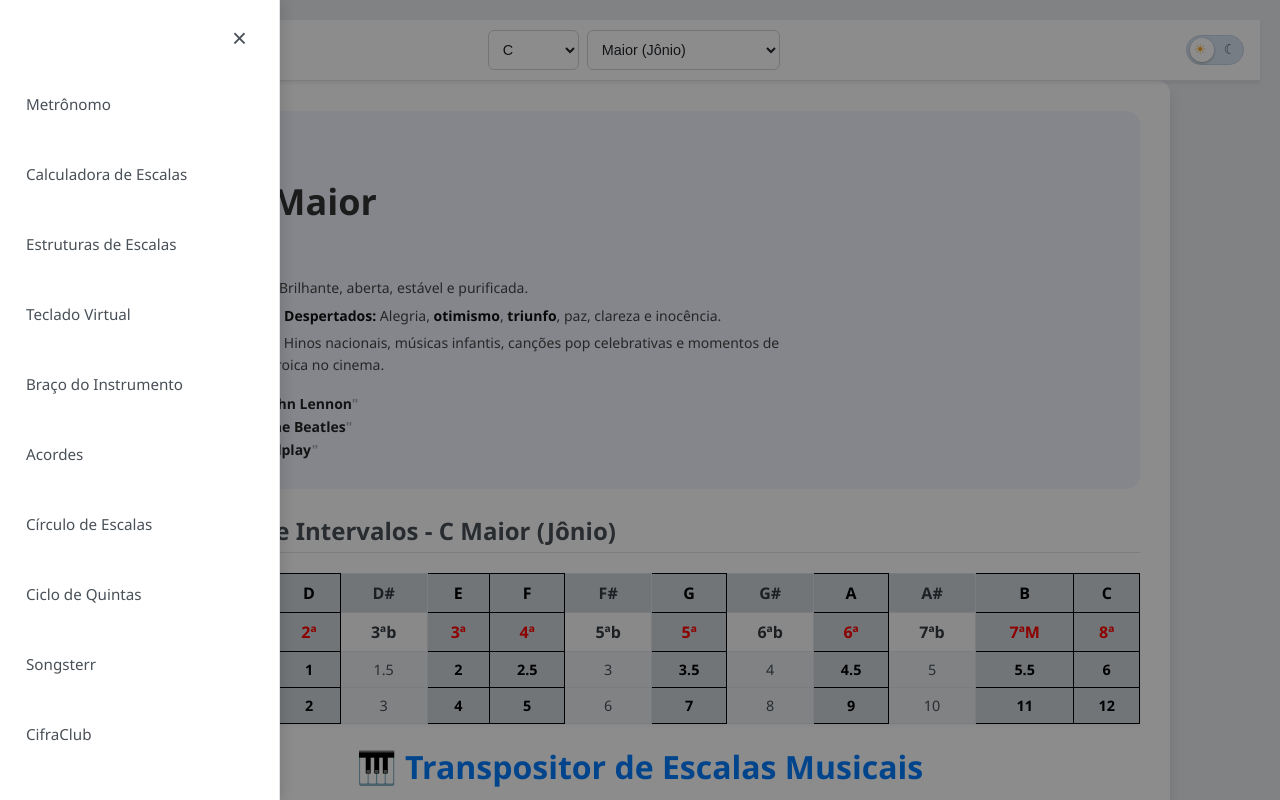
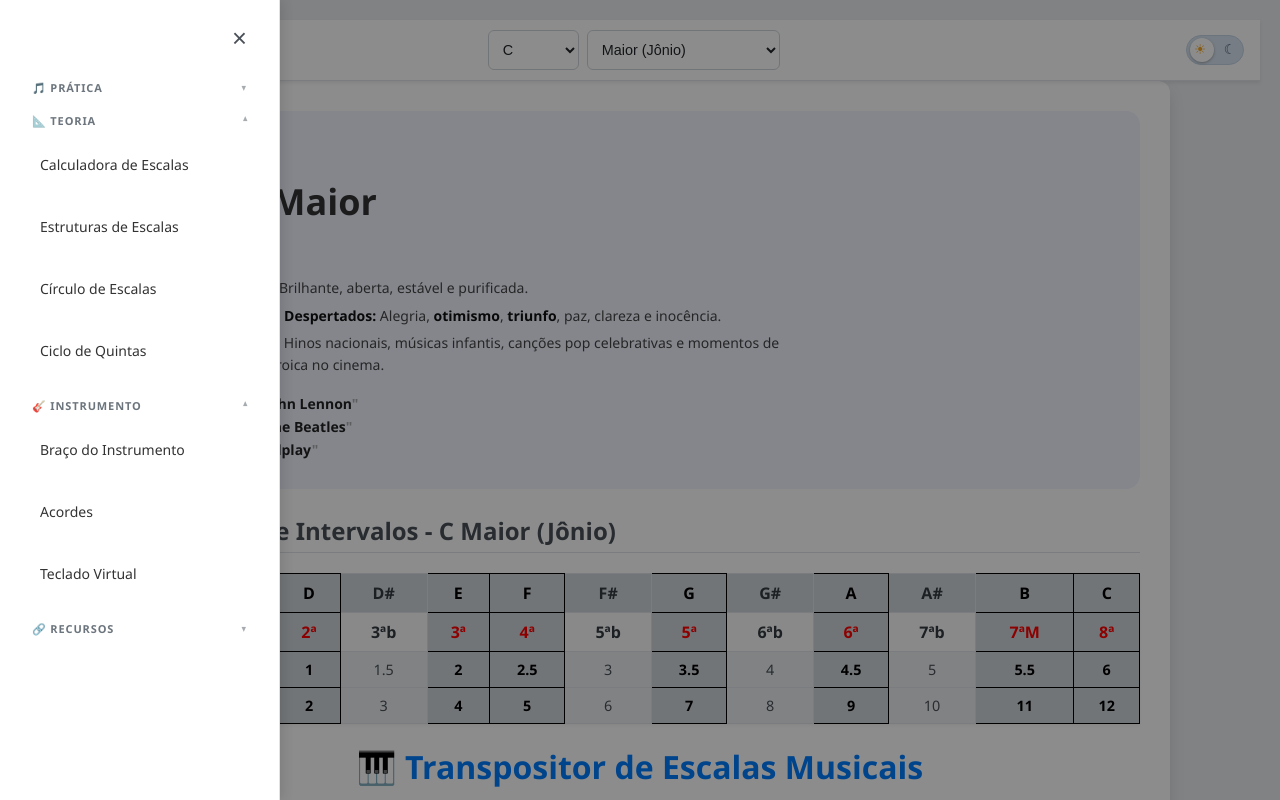
Before and after one commit to prbretas/musicpages, a website: page index.html in a window 1280 px wide. Both pictures are taken after a click on the button "Abrir menu de navegação". Shown: the top 800 px of the page. Drawn offline with Linux system fonts and the light colour scheme; no server answers; a web font is replaced by a local one.

Commit message:
feat: F-001 — sidebar com grupos colapsaveis por tema (Pratica, Teoria, Instrumento, Recursos)

```diff
--- a/index.html
+++ b/index.html
@@ -62,17 +62,54 @@
 
     <nav id="appSidebar" class="app-sidebar" aria-label="Navegação principal">
         <button class="sidebar-close" type="button" aria-label="Fechar menu">&times;</button>
+
         <ul class="sidebar-links">
+
+            <!-- Grupo: Prática -->
+            <li class="sidebar-group">
+                <details>
+                    <summary class="sidebar-group__title">🎵 Prática</summary>
+                    <ul class="sidebar-group__links">
                         <li><a href="#metronomeContainer" data-popup="metronome">Metrônomo</a></li>
+                    </ul>
+                </details>
+            </li>
+
+            <!-- Grupo: Teoria -->
+            <li class="sidebar-group">
+                <details open>
+                    <summary class="sidebar-group__title">📐 Teoria</summary>
+                    <ul class="sidebar-group__links">
                         <li><a href="#scaleCalcSection">Calculadora de Escalas</a></li>
                         <li><a href="#" data-popup="scale-structure">Estruturas de Escalas</a></li>
-            <li><a href="#tecladoVirtualContainer">Teclado Virtual</a></li>
+                        <li><a href="#scaleCircleContainer">Círculo de Escalas</a></li>
+                        <li><a href="#circleOfFifthsContainer">Ciclo de Quintas</a></li>
+                    </ul>
+                </details>
+            </li>
+
+            <!-- Grupo: Instrumento -->
+            <li class="sidebar-group">
+                <details open>
+                    <summary class="sidebar-group__title">🎸 Instrumento</summary>
+                    <ul class="sidebar-group__links">
                         <li><a href="#fretboardContainer">Braço do Instrumento</a></li>
                         <li><a href="#chordVisualizerContainer">Acordes</a></li>
-            <li><a href="#scaleCircleContainer">Círculo de Escalas</a></li>
-            <li><a href="#circleOfFifthsContainer">Ciclo de Quintas</a></li>
+                        <li><a href="#tecladoVirtualContainer">Teclado Virtual</a></li>
+                    </ul>
+                </details>
+            </li>
+
+            <!-- Grupo: Recursos -->
+            <li class="sidebar-group">
+                <details>
+                    <summary class="sidebar-group__title">🔗 Recursos</summary>
+                    <ul class="sidebar-group__links">
                         <li><a href="#songsterrContainer">Songsterr</a></li>
-            <li><a href="#cifraClubContainer">CifraClub</a></li>
+                    </ul>
+                </details>
+            </li>
+
         </ul>
     </nav>
     <div class="container">
--- a/styles/style.css
+++ b/styles/style.css
@@ -598,6 +598,96 @@ body.sidebar-open .app-sidebar {
   outline-offset: -2px;
 }
 
+/* ============================= Sidebar Groups (F-001) ============================= */
+
+/* Remove bullet do <li> que contém o <details> */
+.sidebar-group {
+  list-style: none;
+}
+
+/* Título do grupo (summary) */
+.sidebar-group__title {
+  display: flex;
+  align-items: center;
+  gap: 6px;
+  padding: 10px 20px 6px;
+  font-size: 11px;
+  font-weight: 700;
+  text-transform: uppercase;
+  letter-spacing: 0.08em;
+  color: #6c757d;
+  cursor: pointer;
+  user-select: none;
+  list-style: none; /* remove seta padrão do Firefox */
+}
+
+/* Remove seta padrão do Chrome/Safari */
+.sidebar-group__title::-webkit-details-marker { display: none; }
+
+.sidebar-group__title::after {
+  content: '▾';
+  margin-left: auto;
+  font-size: 10px;
+  transition: transform 0.2s ease;
+  opacity: 0.6;
+}
+
+details[open] .sidebar-group__title::after {
+  transform: rotate(-180deg);
+}
+
+.sidebar-group__title:hover {
+  color: #495057;
+  background-color: rgba(0,0,0,0.03);
+}
+
+/* Links dentro do grupo */
+.sidebar-group__links {
+  list-style: none;
+  padding: 0;
+  margin: 0 0 4px;
+}
+
+.sidebar-group__links li a {
+  display: flex;
+  align-items: center;
+  padding: 9px 20px 9px 28px; /* indentado em relação ao título */
+  font-size: 14px;
+  color: #333;
+  text-decoration: none;
+  transition: background-color 0.15s, color 0.15s;
+  border-radius: 0;
+}
+
+.sidebar-group__links li a:hover {
+  background-color: #e9ecef;
+  color: #007bff;
+}
+
+.sidebar-group__links li a:focus-visible {
+  outline: 2px solid #4a9eff;
+  outline-offset: -2px;
+}
+
+/* Dark mode — grupos */
+body.dark .sidebar-group__title {
+  color: #888;
+}
+
+body.dark .sidebar-group__title:hover {
+  color: #ccc;
+  background-color: rgba(255,255,255,0.04);
+}
+
+body.dark .sidebar-group__links li a {
+  color: #e0e0e0;
+}
+
+body.dark .sidebar-group__links li a:hover {
+  background-color: #2d2d2d;
+  color: #6bb3ff;
+}
+
 /* Overlay / scrim behind the sidebar */
 .sidebar-overlay {
   position: fixed;
```
Also changed, not shown: docs/melhorias.md (+4 -4 lines). Lines whose indentation alone changed are shown as unchanged.
